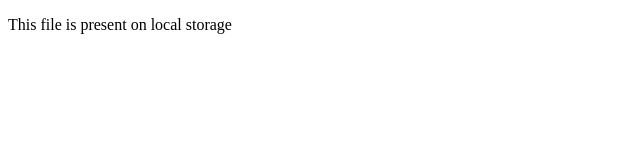
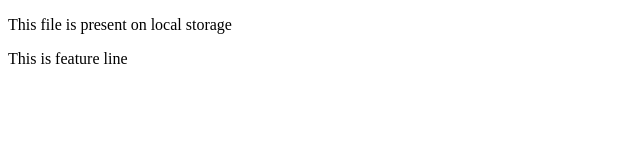
Before and after one commit to iNoumanMalik/localrepo, a plain HTML site: page index.html in a window 1280 px wide. Shown: the whole page, without its empty margins (0-640 px from the left). Drawn offline with Linux system fonts and the light colour scheme.

Commit message:
add some features

```diff
--- a/index.html
+++ b/index.html
@@ -7,5 +7,6 @@
 </head>
 <body>
     <p>This file is present on local storage</p>
+    <p>This is feature line</p>
 </body>
 </html>
```
Also changed, not shown: 1 other file.
